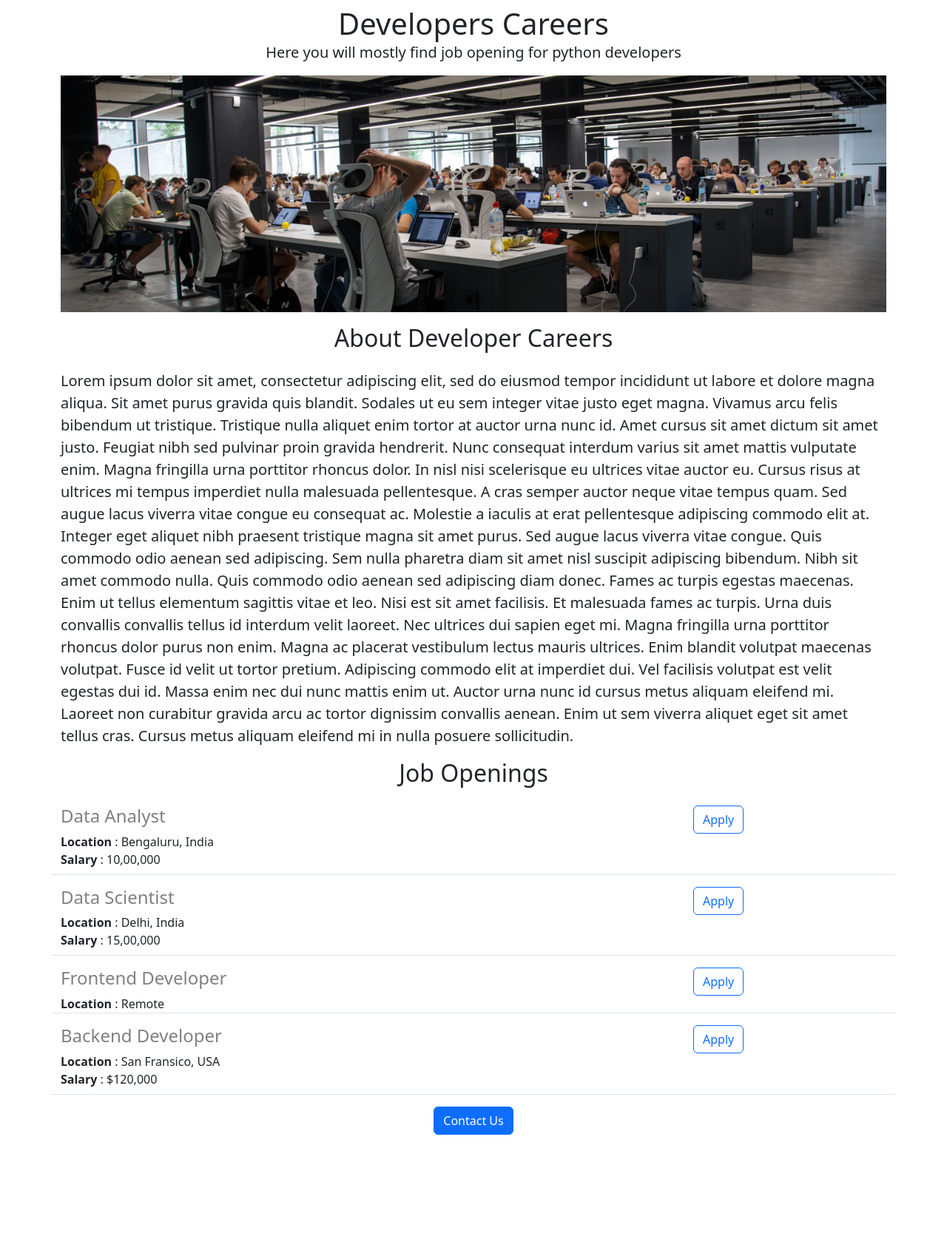
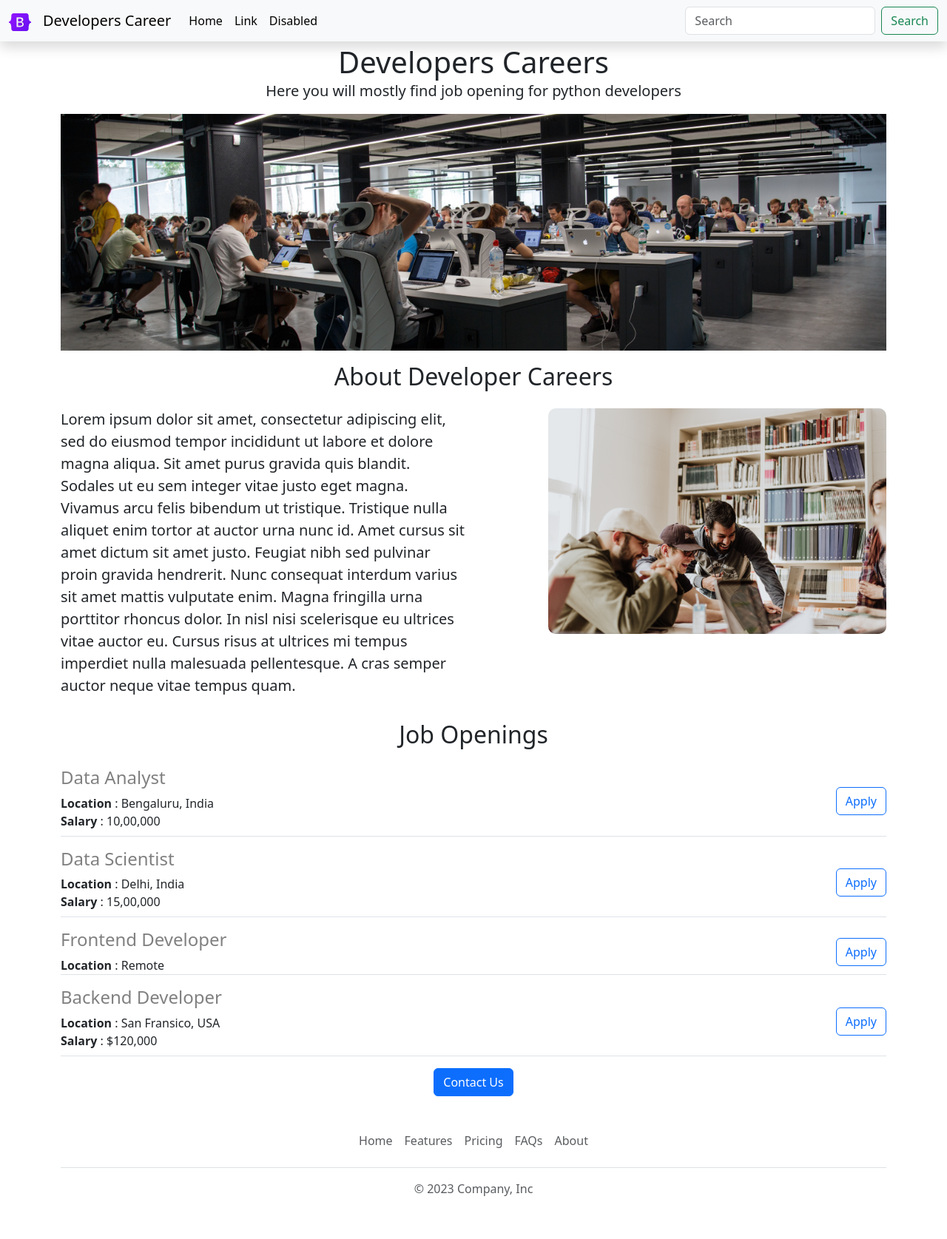
Before and after one commit to Gaumis/flask-careers-website-v2, a Flask app: page / in a window 1280 px wide. Shown: the whole page at 74% size. Before the commit the page ends 1534 px from the top, so only its background shows below. Run offline with Flask 3, Linux system fonts and the light colour scheme.

Commit message:
Functional and aesthetic improvements

```diff
--- /dev/null
+++ b/templates/footer.html
@@ -0,0 +1,14 @@
+<div class="b-example-divider"></div>
+
+<div class="container">
+  <footer class="py-3 my-4">
+    <ul class="nav justify-content-center border-bottom pb-3 mb-3">
+      <li class="nav-item"><a href="#" class="nav-link px-2 text-body-secondary">Home</a></li>
+      <li class="nav-item"><a href="#" class="nav-link px-2 text-body-secondary">Features</a></li>
+      <li class="nav-item"><a href="#" class="nav-link px-2 text-body-secondary">Pricing</a></li>
+      <li class="nav-item"><a href="#" class="nav-link px-2 text-body-secondary">FAQs</a></li>
+      <li class="nav-item"><a href="#" class="nav-link px-2 text-body-secondary">About</a></li>
+    </ul>
+    <p class="text-center text-body-secondary">&copy; 2023 Company, Inc</p>
+  </footer>
+</div>
--- a/templates/home.html
+++ b/templates/home.html
@@ -12,19 +12,29 @@
         height:320px;
         max-height: 100%;
       }
+      .container-fluid{
+        color:black;
+      }
+      .custom-margin {
+        margin-top: 60px !important;
+      }
     </style>
   </head>
   <body>
-    <div class="container">
-      <h1 class="text-center mt-2 mb-0">Developers Careers</h1>
+    {% include 'nav.html' %}
+    <div class="container mt-5">
+      <h1 class="text-center mt-4 mb-0 custom-margin">Developers Careers</h1>
       <p class="lead text-center">Here you will mostly find job opening for python developers<p>
-      <img class="img-fluid" id="banner" src="https://flask-careers-website--gaumis.repl.co/static/banner.jpg" width=80%>
+      <img class="img-fluid" id="banner" src="/static/banner.jpg" width=80%>
       <h2 class="text-center mt-2 mb-4">About Developer Careers</h2>
-      <p class="lead">
-        Lorem ipsum dolor sit amet, consectetur adipiscing elit, sed do eiusmod tempor incididunt ut labore et dolore magna aliqua. Sit amet purus gravida quis blandit. Sodales ut eu sem integer vitae justo eget magna. Vivamus arcu felis bibendum ut tristique. Tristique nulla aliquet enim tortor at auctor urna nunc id. Amet cursus sit amet dictum sit amet justo. Feugiat nibh sed pulvinar proin gravida hendrerit. Nunc consequat interdum varius sit amet mattis vulputate enim. Magna fringilla urna porttitor rhoncus dolor. In nisl nisi scelerisque eu ultrices vitae auctor eu. Cursus risus at ultrices mi tempus imperdiet nulla malesuada pellentesque. A cras semper auctor neque vitae tempus quam. Sed augue lacus viverra vitae congue eu consequat ac. Molestie a iaculis at erat pellentesque adipiscing commodo elit at. Integer eget aliquet nibh praesent tristique magna sit amet purus. Sed augue lacus viverra vitae congue. Quis commodo odio aenean sed adipiscing. Sem nulla pharetra diam sit amet nisl suscipit adipiscing bibendum. Nibh sit amet commodo nulla.
-
-  Quis commodo odio aenean sed adipiscing diam donec. Fames ac turpis egestas maecenas. Enim ut tellus elementum sagittis vitae et leo. Nisi est sit amet facilisis. Et malesuada fames ac turpis. Urna duis convallis convallis tellus id interdum velit laoreet. Nec ultrices dui sapien eget mi. Magna fringilla urna porttitor rhoncus dolor purus non enim. Magna ac placerat vestibulum lectus mauris ultrices. Enim blandit volutpat maecenas volutpat. Fusce id velit ut tortor pretium. Adipiscing commodo elit at imperdiet dui. Vel facilisis volutpat est velit egestas dui id. Massa enim nec dui nunc mattis enim ut. Auctor urna nunc id cursus metus aliquam eleifend mi. Laoreet non curabitur gravida arcu ac tortor dignissim convallis aenean. Enim ut sem viverra aliquet eget sit amet tellus cras. Cursus metus aliquam eleifend mi in nulla posuere sollicitudin.
+      <div class="row mb-3">
+      <p class="lead col-md-6">
+        Lorem ipsum dolor sit amet, consectetur adipiscing elit, sed do eiusmod tempor incididunt ut labore et dolore magna aliqua. Sit amet purus gravida quis blandit. Sodales ut eu sem integer vitae justo eget magna. Vivamus arcu felis bibendum ut tristique. Tristique nulla aliquet enim tortor at auctor urna nunc id. Amet cursus sit amet dictum sit amet justo. Feugiat nibh sed pulvinar proin gravida hendrerit. Nunc consequat interdum varius sit amet mattis vulputate enim. Magna fringilla urna porttitor rhoncus dolor. In nisl nisi scelerisque eu ultrices vitae auctor eu. Cursus risus at ultrices mi tempus imperdiet nulla malesuada pellentesque. A cras semper auctor neque vitae tempus quam.
       </p>
+      <div class="d-none d-md-block col-md-6 text-end">
+        <img src="/static/partion.jpg" class="img-fluid" style="border-radius:10px;max-height: 75%;">
+      </div>
+      </div>
       <h2 class="text-center mt-2 mb-4">Job Openings</h2>
       <div class="mb-0">
         {% for job in jobs %}
@@ -32,8 +42,9 @@
         {% endfor %}
       </div>
       <div class="text-center">
-        <button class="btn btn-primary">Contact Us</button>
+        <a href="mailto:kumargauravibm@gmail.com?subject=Question%20about%20Job%20Opening&body=Hi%20Developers%20Career%2C%0D%0A%0D%0AQuestion%20%3A%20%3CYour%20Question%3E" class="btn btn-primary">Contact Us</a>
       </div>
     </div>
+    {% include 'footer.html' %}
   </body>
 </html>
--- a/templates/job_item.html
+++ b/templates/job_item.html
@@ -1,12 +1,12 @@
-<div class="border-bottom mb-3 row">
+<div class="border-bottom mb-3 d-flex align-items-center">
   <div class="col-9">
-    <h4 style="color:grey;">{{job['title']}}</h4>
-    <div ><b>Location</b> : {{job['location']}}</div>
-    {% if 'salary' in job%}
-    <div class="mb-2"><b>Salary</b> : {{job['salary']}}</div>
+    <h4 style="color: grey;">{{ job['title'] }}</h4>
+    <div><b>Location</b> : {{ job['location'] }}</div>
+    {% if 'salary' in job %}
+      <div class="mb-2"><b>Salary</b> : {{ job['salary'] }}</div>
     {% endif %}
   </div>
-  <div class="col-3">
-    <button type="button" class="btn btn-outline-primary">Apply</button>
+  <div class="col-3 text-end">
+    <a href="mailto:kumargauravibm@gmail.com?subject=Application%20for%20{{ job['title']|urlencode }}%20Role&body=Hi%20Developers%20Career%2C%0D%0A%0D%0AI'm%20%3Cyour%20name%3E%2C%20I%20want%20to%20apply%20for%20{{ job['title'] }}%20role.%20I'm%20having%20%3Cyears%20of%20experience%3E%20years%20of%20experience%2C%20below%20is%20my%20link%20to%20linked%20and%20resume.%0D%0A%0D%0AResume%20%3A%20%3CResume%20Link%3E%0D%0ALinkedIn%20%3A%20%3CLinkedIn%20Link%3E" type="button" class="btn btn-outline-primary">Apply</a>
   </div>
 </div>
--- /dev/null
+++ b/templates/nav.html
@@ -0,0 +1,28 @@
+<nav class="navbar navbar-expand-md navbar-dark fixed-top bg-body-tertiary shadow">
+  <div class="container-fluid">
+    <a class="navbar-brand" href="#">
+      <img src="/static/logo.svg" alt="Bootstrap" width="30" height="24">
+    </a>
+    <a class="navbar-brand" href="#" style="color:black;">Developers Career</a>
+    <button class="navbar-toggler" type="button" data-bs-toggle="collapse" data-bs-target="#navbarCollapse" aria-controls="navbarCollapse" aria-expanded="false" aria-label="Toggle navigation">
+      <span class="navbar-toggler-icon"></span>
+    </button>
+    <div class="collapse navbar-collapse" id="navbarCollapse">
+      <ul class="navbar-nav me-auto mb-2 mb-md-0">
+        <li class="nav-item">
+          <a class="nav-link active" aria-current="page" href="#" style="color:black;">Home</a>
+        </li>
+        <li class="nav-item">
+          <a class="nav-link" href="#" style="color:black;">Link</a>
+        </li>
+        <li class="nav-item">
+          <a class="nav-link disabled" style="color:black;">Disabled</a>
+        </li>
+      </ul>
+      <form class="d-flex" role="search">
+        <input class="form-control me-2" type="search" placeholder="Search" aria-label="Search">
+        <button class="btn btn-outline-success" type="submit">Search</button>
+      </form>
+    </div>
+  </div>
+</nav>
```
Also changed, not shown: static/logo.svg (added), static/partion.jpg (added).
